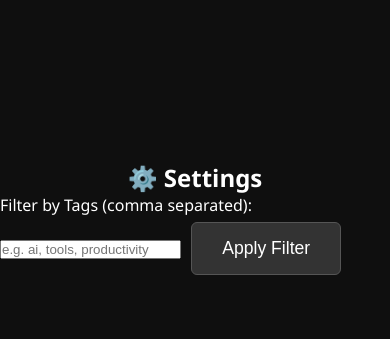
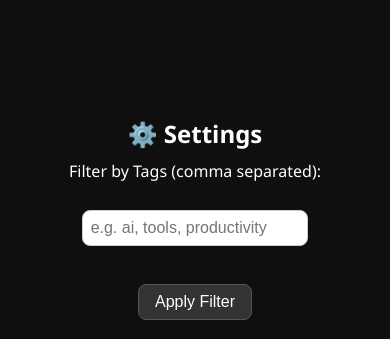
Before and after one commit to zeitgeist12345/discover, a plain HTML site: page index.html in a window 390 px wide. Both pictures are taken after a click on the button "⚙️". Shown: the part 201-540 px from the top of the page. Drawn offline with Linux system fonts and the light colour scheme; no server answers.

Commit message:
improve for mobile

```diff
--- a/styles.css
+++ b/styles.css
@@ -677,6 +677,37 @@ body {
     animation: fadeIn 0.3s ease;
 }
 
+.settings-section {
+    text-align: center;
+    /* Center button and input */
+    margin-top: 10px;
+}
+
+.settings-section label {
+    display: block;
+    margin-bottom: 6px;
+    text-align: left;
+}
+
+.settings-section input {
+    display: block;
+    width: 90%;
+    max-width: 400px;
+    margin: 0 auto 10px auto;
+    padding: 8px;
+    border-radius: 8px;
+    border: 1px solid #ccc;
+    font-size: 1rem;
+}
+
+.settings-section button {
+    display: inline-block;
+    padding: 8px 16px;
+    border-radius: 8px;
+    font-size: 1rem;
+    cursor: pointer;
+}
+
 @keyframes fadeIn {
     from {
         opacity: 0;
```
Also changed, not shown: index.html (+2 -0 lines).
